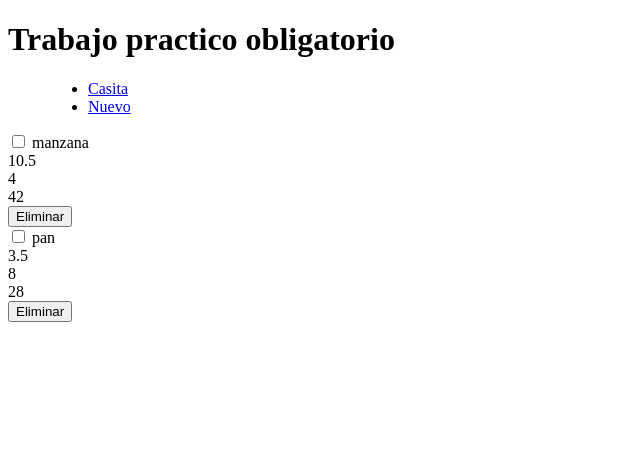
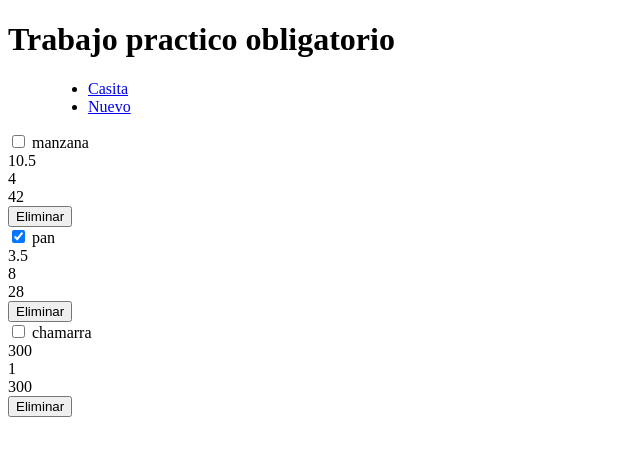
Before and after one commit to luci0310/tpobligatorio, an Angular app: page / in a window 1280 px wide. Shown: the top 456 px of the page, without its empty margins (0-640 px from the left). Built offline with nearby package versions, Linux system fonts and the light colour scheme.

Commit message:
terminamos de programar la interpoblacion

```diff
--- a/src/app/components/item/item.component.html
+++ b/src/app/components/item/item.component.html
@@ -1,6 +1,6 @@
 <div>
     <div>
-        <input type="checkbox" >
+        <input type="checkbox" [checked]="item.completed">
         {{item.title}}
     </div>
     <div>
--- a/src/app/components/items/items.component.ts
+++ b/src/app/components/items/items.component.ts
@@ -27,6 +27,13 @@
         price: 3.5,
         quantity: 8,
         completed:true
+      },
+      {
+        id: 2,
+        title: 'chamarra',
+        price: 300,
+        quantity: 1,
+        completed:false
       }
     ]
   }
```
Also changed, not shown: 1 other file (tests, documents, lock files or other folders).
